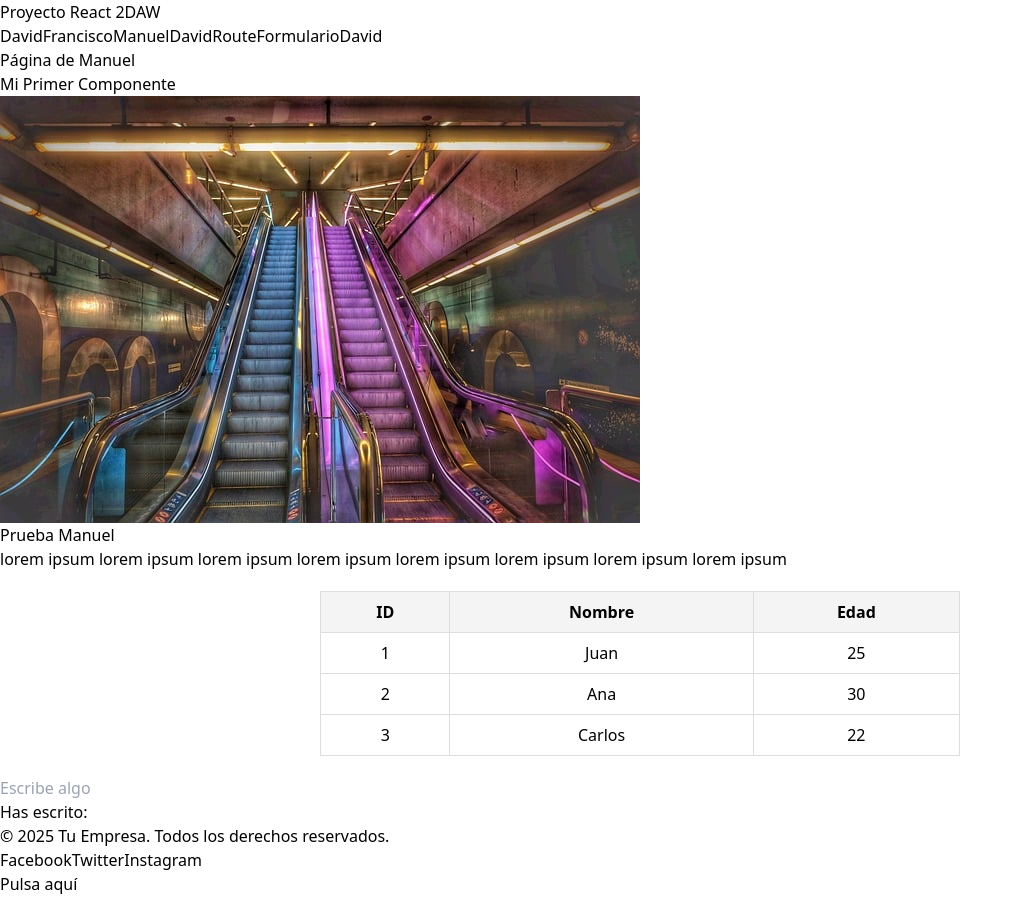
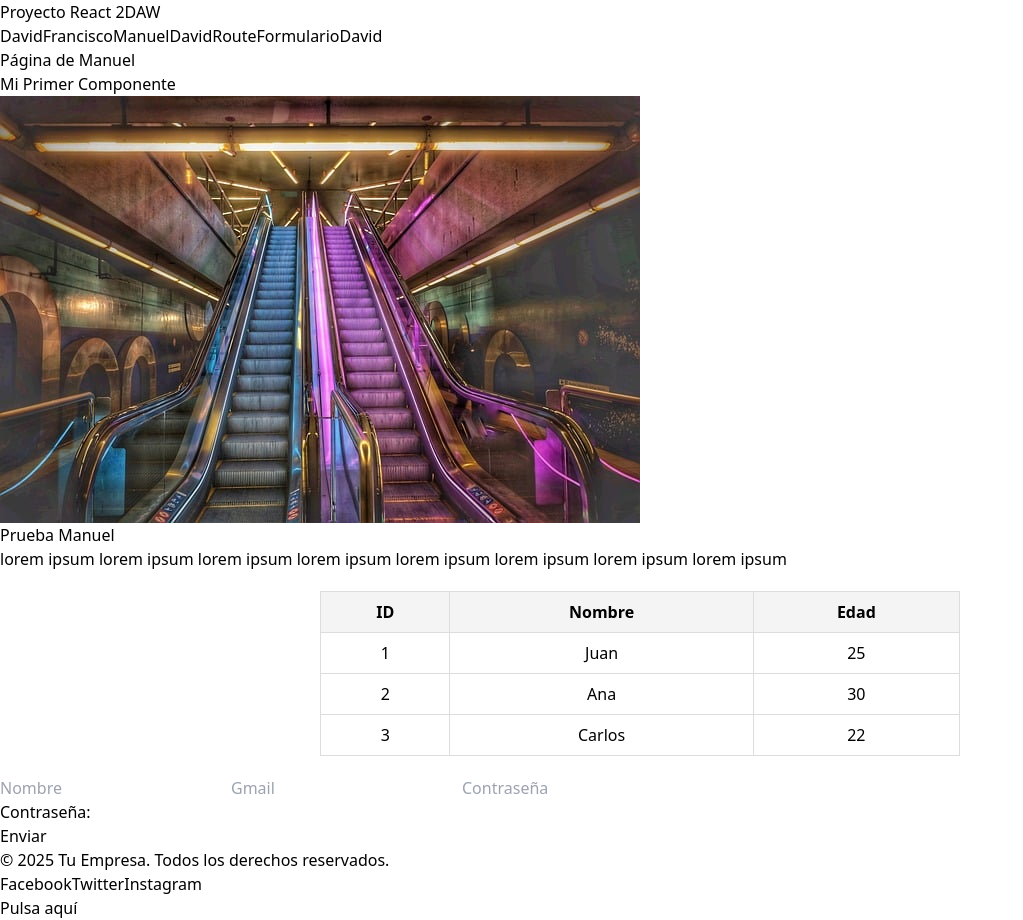
Before and after one commit to frodtor1209/GrupoReact2daw, a React (Vite) app: page /manuel in a window 1280 px wide. Shown: the whole page, without its empty margins (0-1023 px from the left). Before the commit the page ends 896 px from the top, so only its background shows below. Built offline with nearby package versions, Linux system fonts and the light colour scheme.

Commit message:
Formulario modal

```diff
--- a/src/App.jsx
+++ b/src/App.jsx
@@ -7,6 +7,7 @@ import Francisco from './pages/Francisco';
 import Manuel from './pages/Manuel';
 import DavidRoute from './pages/DavidRoute';
 import FormularioDavid from './pages/FormularioDavid';
+import Formulario from './components/Formulario';
 
 
 
--- a/src/components/Formulario.jsx
+++ b/src/components/Formulario.jsx
@@ -1,22 +1,79 @@
-import { useState } from "react";
+import { useState, useEffect } from "react";
 
 export default function Formulario() {
-  const [value, setValue] = useState("");
+  const [formData, setFormData] = useState({
+    nombre: "",
+    gmail: "",
+    contraseña: ""
+  });
+
+  const [isModalOpen, setIsModalOpen] = useState(false);
+
+  useEffect(() => {
+    setIsModalOpen(true);
+  }, []);
 
   const handleChange = (e) => {
-    setValue(e.target.value);
+    const { name, value } = e.target;
+    setFormData({
+      ...formData,
+      [name]: value
+    });
+  };
+
+  const handleSubmit = (e) => {
+    e.preventDefault();
+    console.log("Datos enviados:", formData);
+    alert(`Bienvenido, ${formData.nombre}!`);
+    setIsModalOpen(false);
   };
 
   return (
-    <div className="p-4">
+    isModalOpen && (
+      <div className="fixed inset-0 flex items-center justify-center bg-black bg-opacity-50">
+        <div className="p-4 max-w-md mx-auto bg-white rounded-xl shadow-md">
+          <form onSubmit={handleSubmit} className="space-y-4">
             <input
               type="text"
-        value={value}
+              name="nombre"
+              value={formData.nombre}
               onChange={handleChange}
-        placeholder="Escribe algo"
+              placeholder="Nombre"
               className="border border-gray-300 rounded-lg p-2 w-full"
             />
-      <p className="mt-4 text-gray-600">Has escrito: {value}</p>
+
+            <input
+              type="email"
+              name="gmail"
+              value={formData.gmail}
+              onChange={handleChange}
+              placeholder="Gmail"
+              className="border border-gray-300 rounded-lg p-2 w-full"
+            />
+
+            <input
+              type="password"
+              name="contraseña"
+              value={formData.contraseña}
+              onChange={handleChange}
+              placeholder="Contraseña"
+              className="border border-gray-300 rounded-lg p-2 w-full"
+            />
+
+            <div className="mt-4 text-gray-600">
+              <p>Contraseña: {formData.contraseña}</p>
             </div>
+
+            <button
+              type="submit"
+              className="bg-blue-500 text-white p-2 rounded-lg w-full hover:bg-blue-600"
+              id="botonForm"
+            >
+              Enviar
+            </button>
+          </form>
+        </div>
+      </div>
+    )
   );
 }
```
Lines whose indentation alone changed are shown as unchanged.
